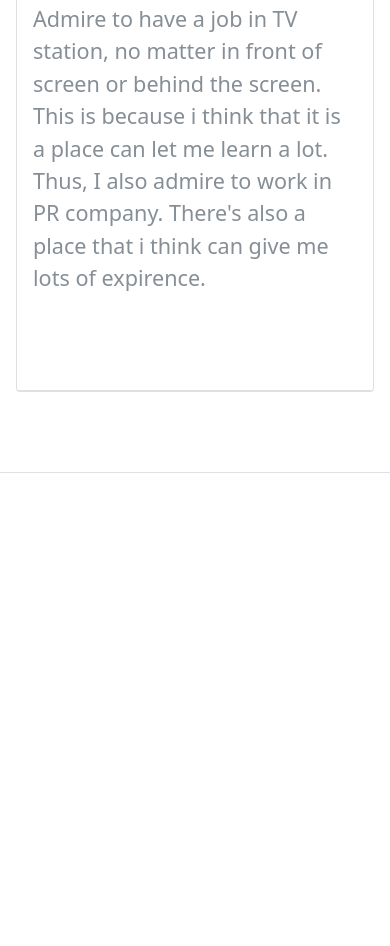
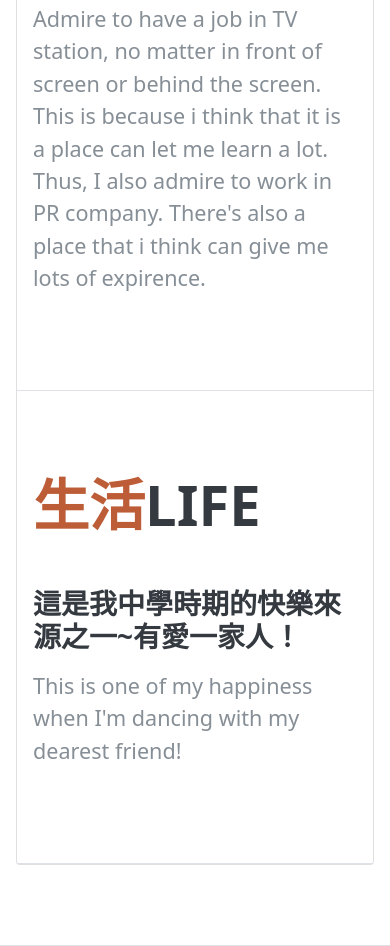
Before and after one commit to hiigx/hiigx.github.io, a website: page index.html in a window 390 px wide. Shown: the part 8169-9115 px from the top of the page. Before the commit the page ends 8642 px from the top, so only its background shows below. Drawn offline with Linux system fonts and the light colour scheme; a web font is replaced by a local one.

Commit message:
Update index.html

```diff
--- a/index.html
+++ b/index.html
@@ -60,6 +60,9 @@
           </li>
 	  <li class="nav-item">
             <a class="nav-link js-scroll-trigger" href="#dream">Dream</a>
+          </li>
+	  <li class="nav-item">
+            <a class="nav-link js-scroll-trigger" href="#dream">Life</a>
           </li>
         </ul>
       </div>
@@ -262,6 +265,18 @@
         </div>
     </section>
 
+    <section class="resume-section p-3 p-lg-5 d-flex flex-column" id="life">
+        <div class="my-auto">
+          <h2 class="mb-5"><span class="text-primary">生活</span>Life</h2>
+	<span class="d-none d-lg-block">
+          <img class="img-fluid img-profile rounded-circle mx-auto mb-2" src="10486483_940867709273387_2113658989965775154_n.jpg" alt="">
+        </span>
+          <h3 class="mb-0">這是我中學時期的快樂來源之一~有愛一家人！</h3>
+          <div class="subheading mb-3">This is one of my happiness when I'm dancing with my dearest friend!</div>
+        </div>
+    </section>
+
+
     <!-- Bootstrap core JavaScript -->
     <script src="vendor/jquery/jquery.min.js"></script>
     <script src="vendor/bootstrap/js/bootstrap.bundle.min.js"></script>
```
